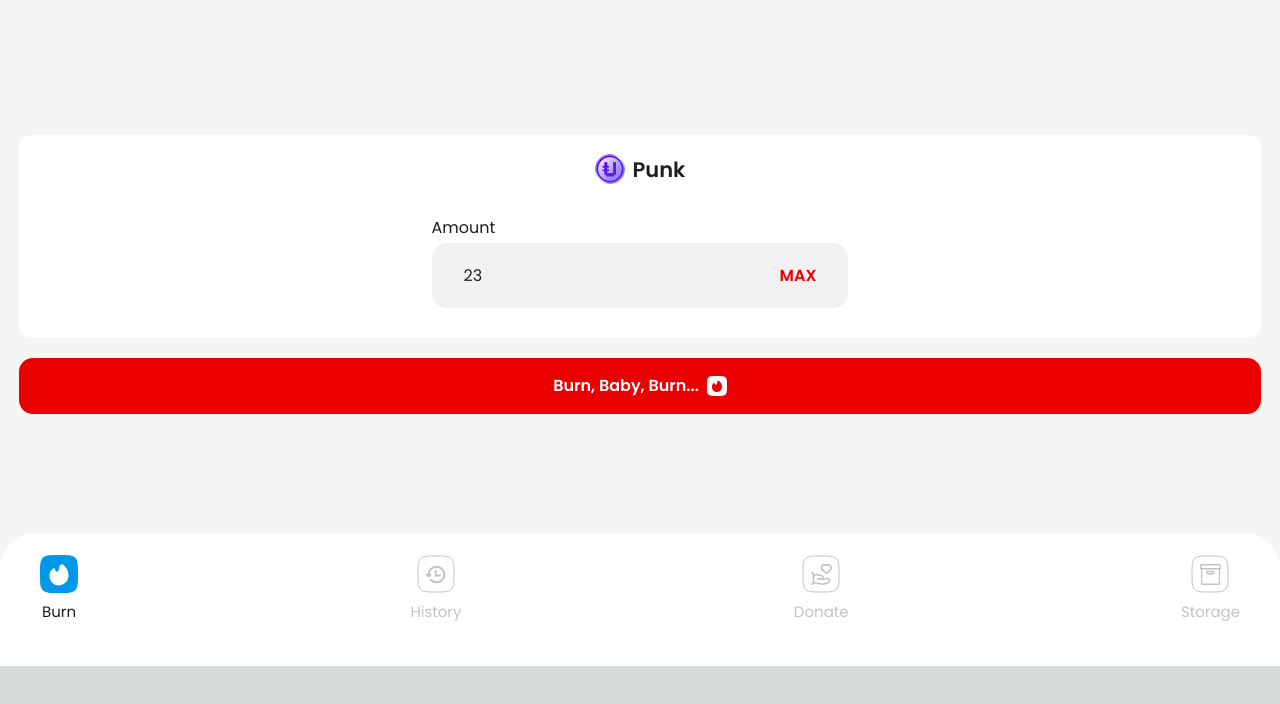
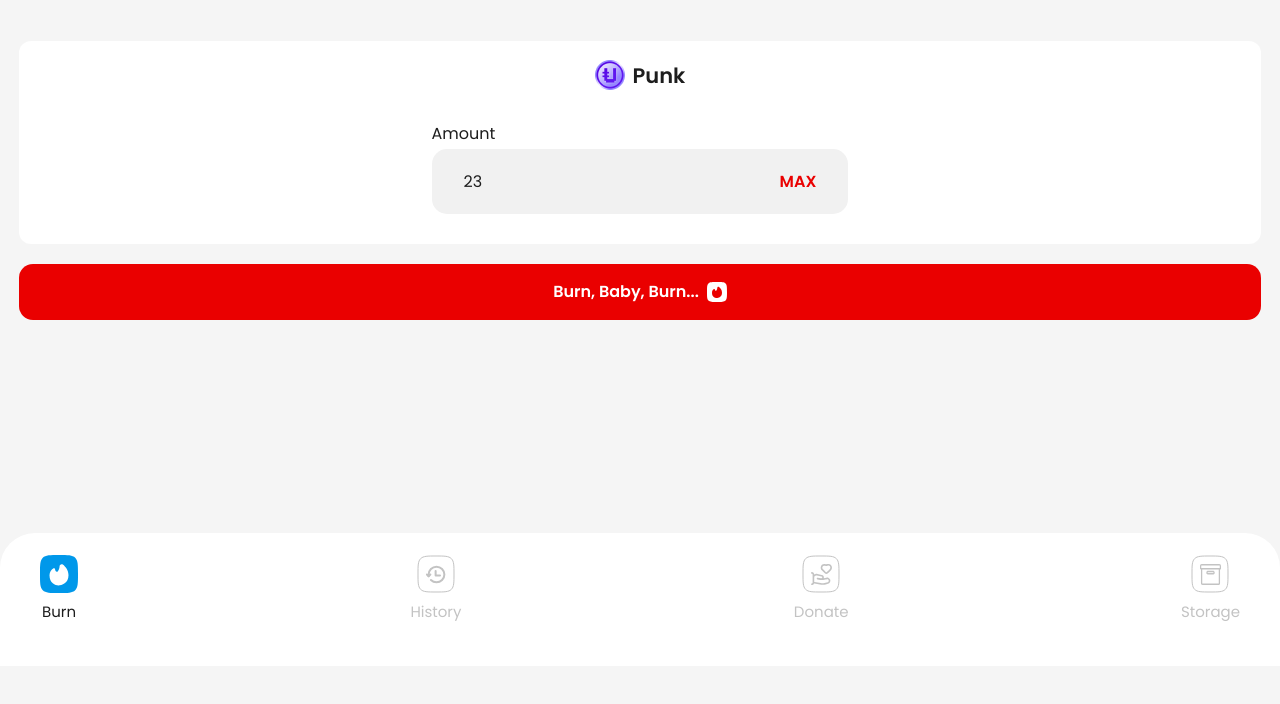
Before and after one commit to Ztoc/Donate_TG_Bot, a Next.js app: page /confirm in a window 1280 px wide. Shown: the part 134-838 px from the top of the page. Before the commit the page ends 800 px from the top, so only its background shows below. Built offline with nearby package versions, Linux system fonts and the light colour scheme.

Commit message:
update: update menu position

```diff
--- a/app/confirm/page.tsx
+++ b/app/confirm/page.tsx
@@ -6,7 +6,7 @@ import Menu from "@/components/Menu";
 const Confirm = () => {
   return (
     <>
-      <div className="mt-[214px] pt-[19px] pb-[30px] px-[28px] bg-white rounded-[12px] flex flex-col gap-y-9 items-center">
+      <div className="mt-[120px] pt-[19px] pb-[30px] px-[28px] bg-white rounded-[12px] flex flex-col gap-y-9 items-center">
         <div className="flex gap-x-2 items-center">
           <Image src={"/assets/punk.png"} width={30} height={30} alt="Punk" />
           <div className={`font-semibold text-[21px]/[15px] text-donate-menu-active`}>Punk</div>
@@ -32,7 +32,7 @@ const Confirm = () => {
           </div>
         </button>
       </div>
-      <div className="absolute bottom-0 left-0 right-0">
+      <div className="fixed bottom-0 left-0 right-0">
         <Menu />
       </div>
     </>
--- a/app/connected/page.tsx
+++ b/app/connected/page.tsx
@@ -158,7 +158,7 @@ export default function Connected() {
           </div>
         </div>
       </div>
-      <div className="absolute bottom-0 left-0 right-0">
+      <div className="fixed bottom-0 left-0 right-0">
         <Menu />
       </div>
     </>
--- a/app/layout.tsx
+++ b/app/layout.tsx
@@ -17,8 +17,8 @@ export default function RootLayout({
   return (
     <html lang="en">
       <body className={poppins.className}>
-        <div className="h-screen w-screen bg-donate-bg pt-[55px] relative">
-          <div className="w-full px-[19px]">
+        <div className="min-h-screen w-screen bg-donate-bg pt-[55px] relative overflow-x-hidden">
+          <div className="w-full px-[19px] h-[calc(100vh+250px)]">
             {/* <Header /> */}
             {children}
           </div>
--- a/app/page.tsx
+++ b/app/page.tsx
@@ -53,7 +53,7 @@ export default function Home() {
           Select Jetton
         </button>
       </div>
-      <div className="absolute bottom-0 left-0 right-0">
+      <div className="fixed bottom-0 left-0 right-0">
         <Menu />
       </div>
     </>
```
